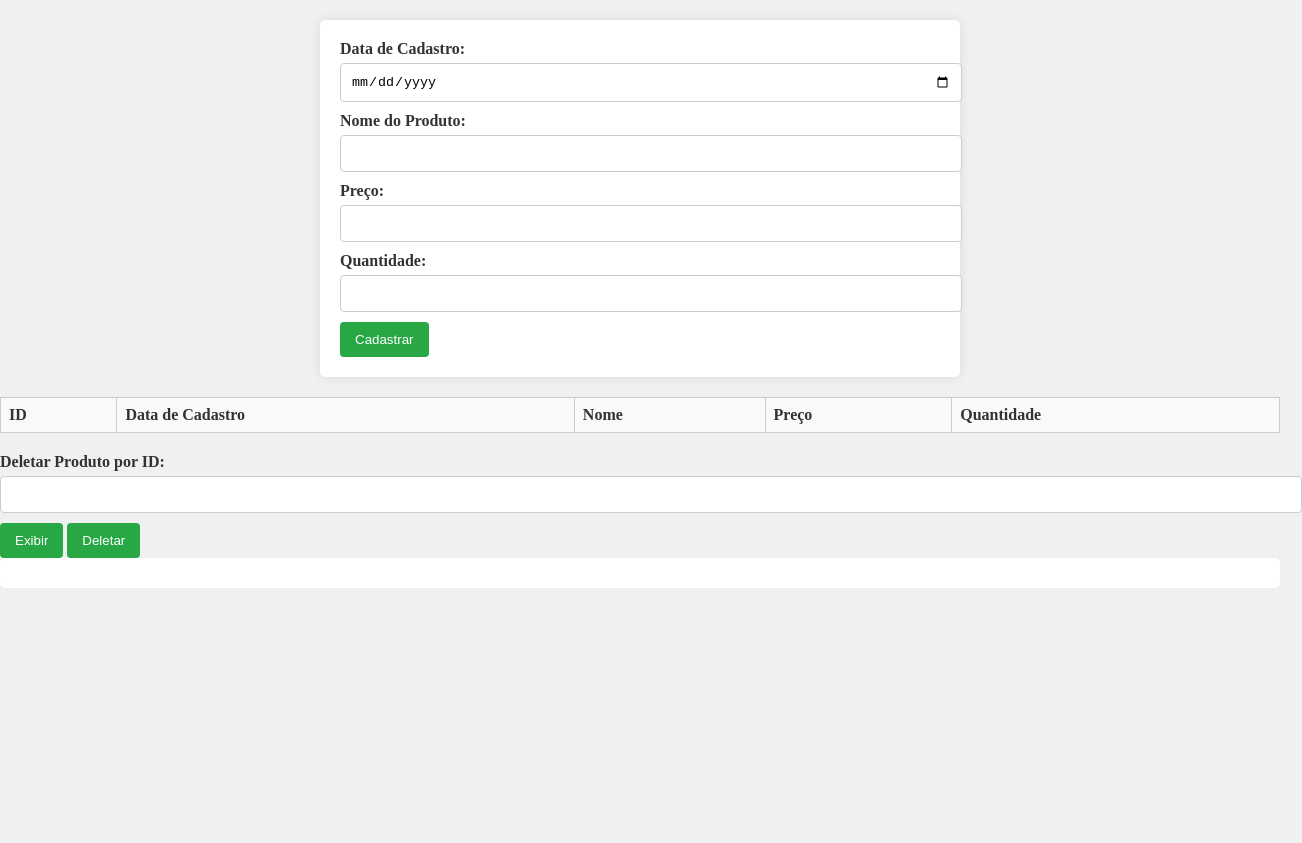
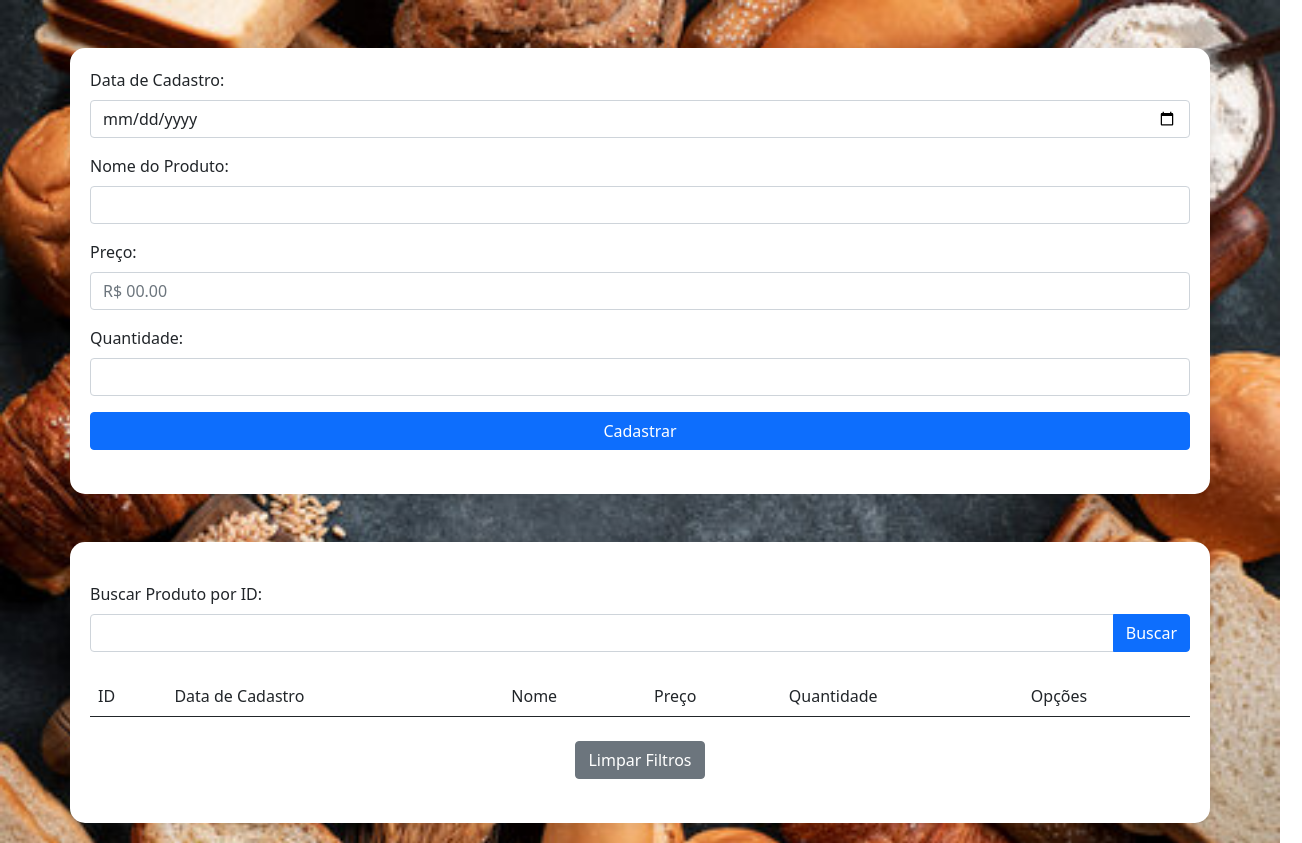
Before and after one commit to eduardolimaphp/MVP_frontend, a plain HTML site: page index.html in a window 1280 px wide. Shown: the whole page, 1302 px wide, since content can reach past the window. Before the commit the page ends 800 px from the top, so only its background shows below. Drawn offline with nearby package versions, Linux system fonts and the light colour scheme; no server answers.

Commit message:
modified:   css/style.css 	new file:   img/background.jpg 	modified:   index.html 	modified:   js/script.js

```diff
--- a/css/style.css
+++ b/css/style.css
@@ -1,82 +1,78 @@
 body {
-    font-family: 'Arial, sans-serif';
-    background-color: #f0f0f0;
-    color: #333;
-    margin: 0;
+    /* Descomente a linha abaixo e substitua #f8f9fa pela cor que deseja usar como cor de fundo */
+    /* background-color: #f8f9fa; */
+    background-image: url('../img/background.jpg');
+    background-size: cover;
+    background-repeat: no-repeat;
+    background-attachment: fixed;
+    background-position: center center;
 }
 
-form,
 .container {
-    max-width: 600px;
-    margin: 20px auto;
+    background-color: white;
     padding: 20px;
-    background-color: #fff;
-    border-radius: 5px;
+    border-radius: 15px;
+    box-shadow: 0px 0px 15px rgba(0, 0, 0, 0.1);
+    margin-bottom: 20px;
+}
+
+.form-label {
+    font-weight: 500;
+}
+
+.table th {
+    font-weight: 500;
+}
+
+.linhasep {
+    border-width: 10px;
+    border-style: solid;
+    border-color: red;
+    margin-top: 20px;
+    margin-bottom: 20px;
+}
+
+
+/* v1
+
+body {
+    background-image: url('../img/background.jpg');
+    background-size: cover;
+    background-repeat: no-repeat;
+    background-attachment: fixed;
+}
+
+.container {
+    background-color: white;
+    padding: 20px;
+    border-radius: 10px;
     box-shadow: 0 0 10px rgba(0, 0, 0, 0.1);
 }
 
-label {
-    display: block;
-    margin-bottom: 5px;
-    font-weight: bold;
+.form-label {
+    font-weight: 500;
 }
 
-input {
-    width: 100%;
-    padding: 10px;
-    margin-bottom: 10px;
-    border: 1px solid #ccc;
-    border-radius: 4px;
-}
-
-button {
-    padding: 10px 15px;
-    border: none;
-    border-radius: 4px;
-    background-color: #28a745;
-    color: #fff;
-    cursor: pointer;
-}
-
-button:hover {
-    background-color: #218838;
-}
-
-table {
-    width: 100%;
-    border-collapse: collapse;
-    margin-bottom: 20px;
-}
-
-table,
-th,
-td {
-    border: 1px solid #ccc;
-}
-
-th,
-td {
-    padding: 8px;
-    text-align: left;
-}
-
-th {
-    background-color: #f9f9f9;
-}
-
-#produto-detalhes {
-    background-color: #fff;
-    padding: 15px;
-    border-radius: 5px;
+.table th {
+    font-weight: 500;
 }
 
 .container {
-    display: flex;
-    flex-direction: column;
-    gap: 10px;
+    background-color: white;
+    padding: 20px;
+    border-radius: 10px;
+    box-shadow: 0 0 10px rgba(0, 0, 0, 0.1);
 }
 
-.container div {
-    display: flex;
-    gap: 10px;
+.form-label {
+    font-weight: 500;
 }
+
+.table th {
+    font-weight: 500;
+}
+
+.linhasep {
+    border: 10px solid red;
+}
+*/
--- a/index.html
+++ b/index.html
@@ -4,26 +4,57 @@
 <head>
     <meta charset="UTF-8">
     <meta name="viewport" content="width=device-width, initial-scale=1.0">
-    <title>Document</title>
-    <script src="js/script.js"></script>
+    <title>Gerenciamento de Produtos</title>
+    <script src="js/script.js" defer></script>
+    <link href="https://cdn.jsdelivr.net/npm/bootstrap@5.0.0-beta2/dist/css/bootstrap.min.css" rel="stylesheet">
     <link rel="stylesheet" href="css/style.css">
 </head>
 
 <body>
 
-    <form id="produto-form" onsubmit="cadastrarProduto(event)">
-        <label for="data_de_cadastro">Data de Cadastro:</label>
-        <input type="date" id="data_de_cadastro" name="data_de_cadastro"><br>
-        <label for="nome_produto">Nome do Produto:</label>
-        <input type="text" id="nome_produto" name="nome_produto"><br>
-        <label for="preco_produto">Preço:</label>
-        <input type="text" id="preco_produto" name="preco_produto"><br>
-        <label for="quantidade_produto">Quantidade:</label>
-        <input type="text" id="quantidade_produto" name="quantidade_produto"><br>
-        <button type="submit">Cadastrar</button>
+    <div class="container mt-5">
+
+        <!-- Div contendo o cadastro de produtos -->
+        <div>
+            <form id="produto-form" onsubmit="cadastrarProduto(event)" class="mb-4">
+                <div class="mb-3">
+                    <label for="data_de_cadastro" class="form-label">Data de Cadastro:</label>
+                    <input type="date" id="data_de_cadastro" name="data_de_cadastro" class="form-control">
+                </div>
+                <div class="mb-3">
+                    <label for="nome_produto" class="form-label">Nome do Produto:</label>
+                    <input type="text" id="nome_produto" name="nome_produto" class="form-control">
+                </div>
+                <div class="mb-3">
+                    <label for="preco_produto" class="form-label">Preço:</label>
+                    <input type="text" id="preco_produto" placeholder="R$ 00.00" name="preco_produto"
+                        class="form-control">
+                </div>
+                <div class="mb-3">
+                    <label for="quantidade_produto" class="form-label">Quantidade:</label>
+                    <input type="text" id="quantidade_produto" name="quantidade_produto" class="form-control">
+                </div>
+                <div class="d-grid gap-2">
+                    <button type="submit" class="btn btn-primary">Cadastrar</button>
+                </div>
             </form>
+        </div>
 
-    <table>
+    </div>
+
+    <div class="container mt-5">
+        <!-- Div contendo o restante do conteúdo -->
+        <div style="margin-top: 20px;"> <!-- Adicionando uma margem superior -->
+
+            <div class="mb-4">
+                <label for="buscar_produto_id" class="form-label">Buscar Produto por ID:</label>
+                <div class="input-group">
+                    <input type="text" id="buscar_produto_id" class="form-control">
+                    <button type="button" class="btn btn-primary" onclick="buscarProdutoPorID()">Buscar</button>
+                </div>
+            </div>
+
+            <table class="table table-striped mb-4">
                 <thead>
                     <tr>
                         <th>ID</th>
@@ -31,22 +62,50 @@
                         <th>Nome</th>
                         <th>Preço</th>
                         <th>Quantidade</th>
+                        <th>Opções</th>
                     </tr>
                 </thead>
                 <tbody id="lista-produtos">
                 </tbody>
             </table>
-
-    <div>
-        <label for="produto_id">Deletar Produto por ID:</label>
-        <input type="text" id="produto_id">
-        <button type="button" id="botao-toggle" onclick=toggleListarProdutos()>Exibir</button>
-        <button type="button" onclick="deletarProduto()">Deletar</button>
+            <!--
+            <div class="mb-4">
+                <label for="produto_id" class="form-label">Deletar Produto por ID:</label>
+                <div class="input-group">
+                    <input type="text" id="produto_id" class="form-control">
+                    <button type="button" class="btn btn-danger" onclick="deletarProduto()">Deletar</button>
+                </div>
+            </div>
+-->
+            <!-- Botão Exibir todos os produtos -->
+            <div class="text-center mb-4">
+                <button type="button" id="botao-toggle" class="btn btn-secondary btn-block"
+                    style="max-width: 300px; margin: 0 auto;" onclick="toggleListarProdutos()">Limpar Filtros</button>
+            </div>
+        </div>
     </div>
 
+    <!-- Modal -->
+    <div class="modal fade" id="produtoModal" tabindex="-1" aria-labelledby="produtoModalLabel" aria-hidden="true">
+        <div class="modal-dialog">
+            <div class="modal-content">
+                <div class="modal-header">
+                    <h5 class="modal-title" id="produtoModalLabel">Detalhes do Produto</h5>
+                    <button type="button" class="btn-close" data-bs-dismiss="modal" aria-label="Close"></button>
+                </div>
+                <div class="modal-body">
                     <div id="produto-detalhes">
                     </div>
+                </div>
+                <div class="modal-footer">
+                    <button type="button" class="btn btn-secondary" data-bs-dismiss="modal">Fechar</button>
+                </div>
+            </div>
+        </div>
+    </div>
 
+    <!-- Bootstrap JS -->
+    <script src="https://cdn.jsdelivr.net/npm/bootstrap@5.0.0-beta2/dist/js/bootstrap.bundle.min.js"></script>
 </body>
 
 </html>
--- a/js/script.js
+++ b/js/script.js
@@ -1,24 +1,38 @@
-let listarAtivo = false;
+let listarAtivo = true;
 
 function toggleListarProdutos() {
-    listarAtivo = !listarAtivo;
-    document.getElementById('botao-toggle').innerHTML = listarAtivo ? 'Ocultar' : 'Exibir';
+    document.getElementById('buscar_produto_id').value = '';
+    //document.getElementById('botao-toggle').innerHTML = listarAtivo ? 'Resetar Busca de Produtos' : 'Exibir Todos os Produtos';
+
     if (listarAtivo) {
         listarProdutos();
     } else {
         document.getElementById('lista-produtos').innerHTML = '';
     }
+
+    //listarAtivo = !listarAtivo;
 }
 
+
 function listarProdutos() {
-    if (!listarAtivo) return;
+    listarAtivo = true;
+    document.getElementById('lista-produtos').innerHTML = '';
 
     fetch('http://127.0.0.1:5000/produtos')
         .then(response => response.json())
         .then(data => data.produtos.forEach(produto => {
-            document.getElementById('lista-produtos').innerHTML += '<tr><td>' + produto.id + '</td><td>' + produto.data_de_cadastro + '</td><td>' + produto.nome_produto + '</td><td>' + produto.preco_produto + '</td><td>' + produto.quantidade_produto + '</td></tr>';
+            document.getElementById('lista-produtos').innerHTML +=
+                `<tr>
+                <td>${produto.id}</td>
+                <td>${produto.data_de_cadastro}</td>
+                <td>${produto.nome_produto}</td>
+                <td>R$ ${parseFloat(produto.preco_produto).toFixed(2)}</td>
+                <td>${produto.quantidade_produto}</td>
+                <td><button onclick="deletarProduto(${produto.id})" class="btn btn-danger btn-sm">Deletar</button></td>
+            </tr>`;
         }));
 }
+
 
 function cadastrarProduto(event) {
     event.preventDefault();
@@ -47,8 +61,7 @@ function cadastrarProduto(event) {
 }
 
 
-function deletarProduto() {
-    const id = document.getElementById('produto_id').value;
+function deletarProduto_completo(id) {
     if (id) {
         fetch(`http://127.0.0.1:5000/produtos/${id}`, {
             method: 'DELETE',
@@ -56,7 +69,6 @@ function deletarProduto() {
             .then(response => response.json())
             .then(data => {
                 console.log(data);
-                // Atualizar a lista de produtos ou recarregar a página aqui, se necessário
                 window.location.reload();
             })
             .catch(error => console.error('Erro:', error));
@@ -74,3 +86,58 @@ function exibirProduto(id) {
             document.getElementById('produto-detalhes').innerHTML = 'ID: ' + data.id + '<br>Nome: ' + data.nome_produto + '<br>Preço: ' + data.preco_produto + '<br>Quantidade: ' + data.quantidade_produto;
         });
 }
+
+function buscarProdutoPorID() {
+    const id = document.getElementById('buscar_produto_id').value;
+    if (id) {
+        fetch(`http://127.0.0.1:5000/produtos/${id}`, {
+            method: 'GET',
+        })
+            .then(response => response.json())
+            .then(data => {
+                console.log(data);
+                const tabela = document.getElementById('lista-produtos');
+                if (data.error || !data.id) { // Verifique se a resposta contém um erro ou se o ID do produto está ausente
+                    tabela.innerHTML = `<tr>
+                        <td colspan="6">Produto não encontrado</td>
+                    </tr>`;
+                } else {
+                    tabela.innerHTML = `<tr>
+                        <td>${data.id}</td>
+                        <td>${data.data_de_cadastro}</td>
+                        <td>${data.nome_produto}</td>
+                        <td>${data.preco_produto}</td>
+                        <td>${data.quantidade_produto}</td>
+                    </tr>`;
+                }
+            })
+            .catch(error => {
+                console.error('Erro:', error);
+                const tabela = document.getElementById('lista-produtos');
+                tabela.innerHTML = `<tr>
+                    <td colspan="5">Produto não encontrado</td>
+                </tr>`;
+            });
+    } else {
+        console.error('ID do produto não especificado.');
+    }
+}
+
+function deletarProduto(id) {
+    if (id) {
+        fetch(`http://127.0.0.1:5000/produtos/${id}`, {
+            method: 'DELETE',
+        })
+            .then(response => response.json())
+            .then(data => {
+                console.log(data);
+                listarProdutos(); // Chame listarProdutos novamente para atualizar a lista de produtos
+            })
+            .catch(error => console.error('Erro:', error));
+    } else {
+        console.error('ID do produto não especificado.');
+    }
+}
+
+
+window.onload = listarProdutos;
```
Also changed, not shown: img/background.jpg (added). Lines whose indentation alone changed are shown as unchanged.
